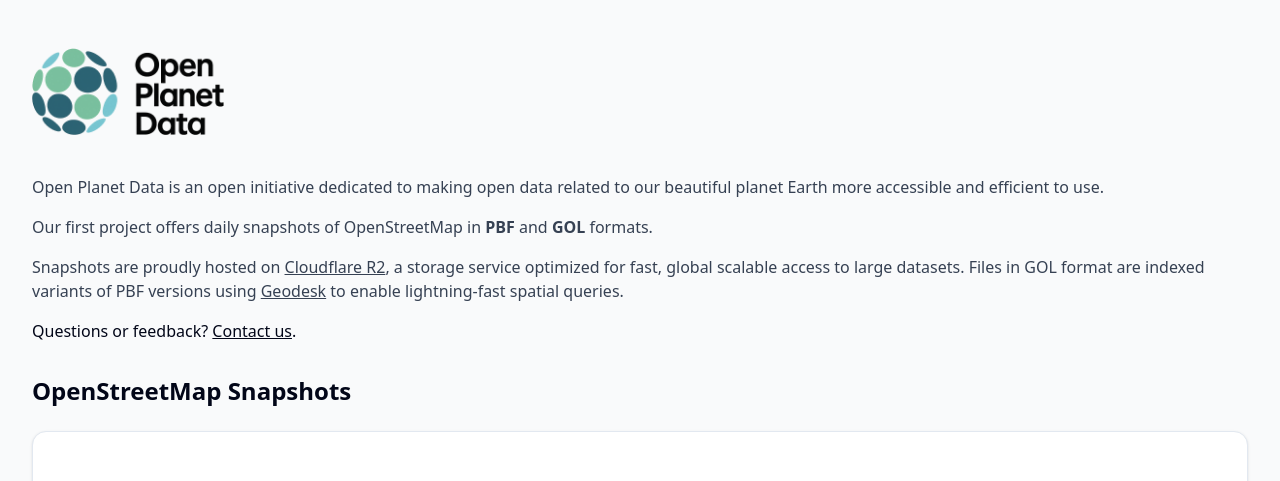
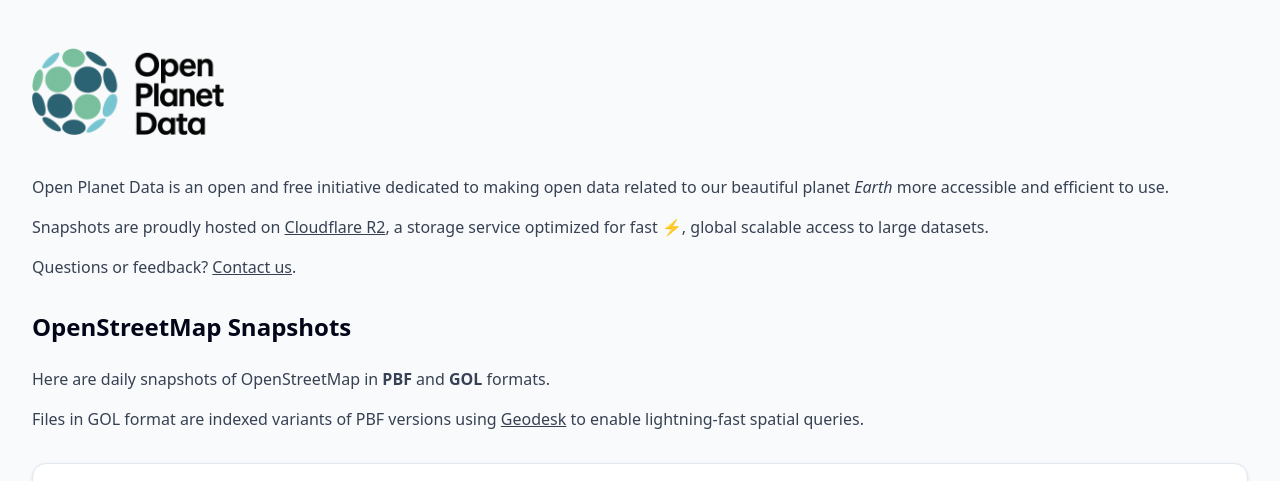
Before and after one commit to openplanetdata/openplanetdata.com, a Next.js app: page / in a window 1280 px wide. Shown: the top 481 px of the page. Built offline with nearby package versions, Linux system fonts and the light colour scheme; no server answers.

Commit message:
Rephrase

```diff
--- a/app/page.tsx
+++ b/app/page.tsx
@@ -89,14 +89,10 @@
                         priority
                     />
 
-                    <p className="mb-4 text-gray-700">
-                        Open Planet Data is an open initiative dedicated to making open data
-                        related to our beautiful planet Earth more accessible and efficient
+                    <p className="mb-4 text-gray-700 mt-10">
+                        Open Planet Data is an open and free initiative dedicated to making open data
+                        related to our beautiful planet <em>Earth</em> more accessible and efficient
                         to use.
-                    </p>
-                    <p className="mb-4 text-gray-700">
-                        Our first project offers daily snapshots of OpenStreetMap in{" "}
-                        <strong>PBF</strong> and <strong>GOL</strong> formats.
                     </p>
                     <p className="mb-4 text-gray-700">
                         Snapshots are proudly hosted on{" "}
@@ -108,8 +104,20 @@
                         >
                             Cloudflare R2
                         </a>
-                        , a storage service optimized for fast, global scalable access to
-                        large datasets. Files in GOL format are indexed variants of PBF
+                        , a storage service optimized for fast ⚡, global scalable access to
+                        large datasets.
+                    </p>
+                    <p className="mb-8 text-gray-700">
+                        Questions or feedback? <a href="mailto:hello@openplanetdata.com" className="underline hover:text-neutral-800">Contact us</a>.
+                    </p>
+                    <h2 className="text-2xl font-bold mb-6">OpenStreetMap Snapshots</h2>
+
+                    <p className="mb-4 text-gray-700">
+                        Here are daily snapshots of OpenStreetMap in{" "}
+                        <strong>PBF</strong> and <strong>GOL</strong> formats.
+                    </p>
+                    <p className="mb-8 text-gray-700">
+                        Files in GOL format are indexed variants of PBF
                         versions using{" "}
                         <a
                             href="https://geodesk.com"
@@ -119,12 +127,7 @@
                         >
                             Geodesk
                         </a>{" "}
-                        to enable lightning-fast spatial queries.
-                    </p>
-                    <p className="mb-8">
-                        Questions or feedback? <a href="mailto:hello@openplanetdata.com" className="underline hover:text-neutral-800">Contact us</a>.
-                    </p>
-                    <h2 className="text-2xl font-bold mb-6">OpenStreetMap Snapshots</h2>
+                        to enable lightning-fast spatial queries.</p>
 
                     <Card>
                         <CardContent className="p-4 overflow-x-auto">
```
